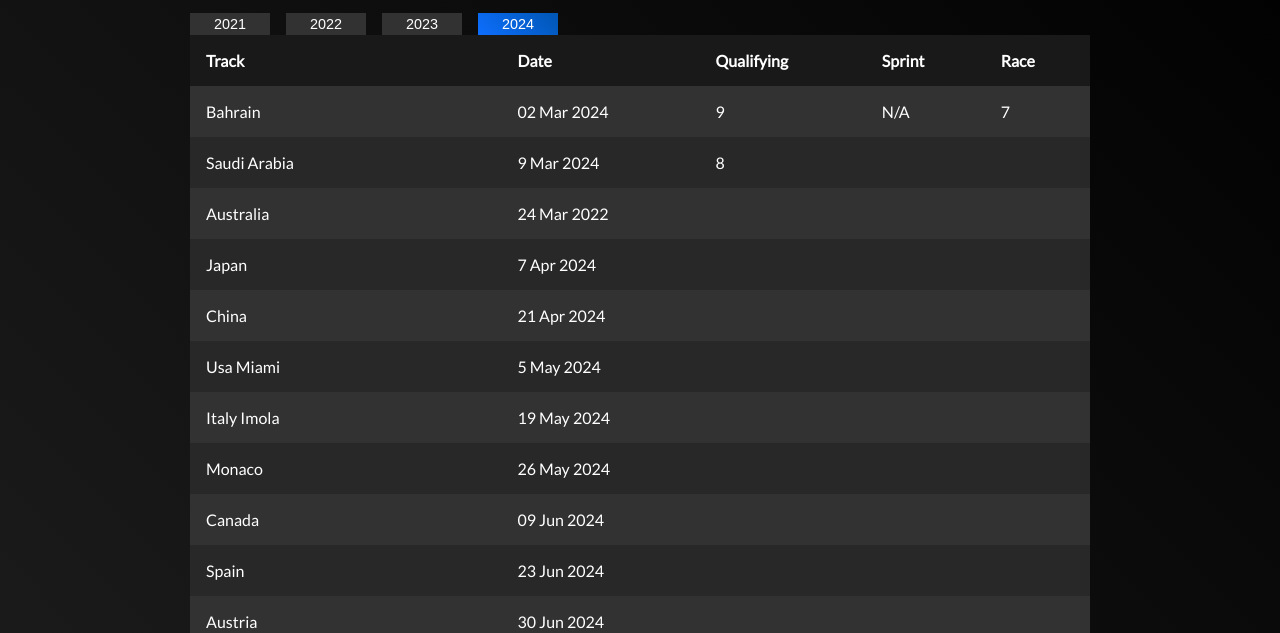
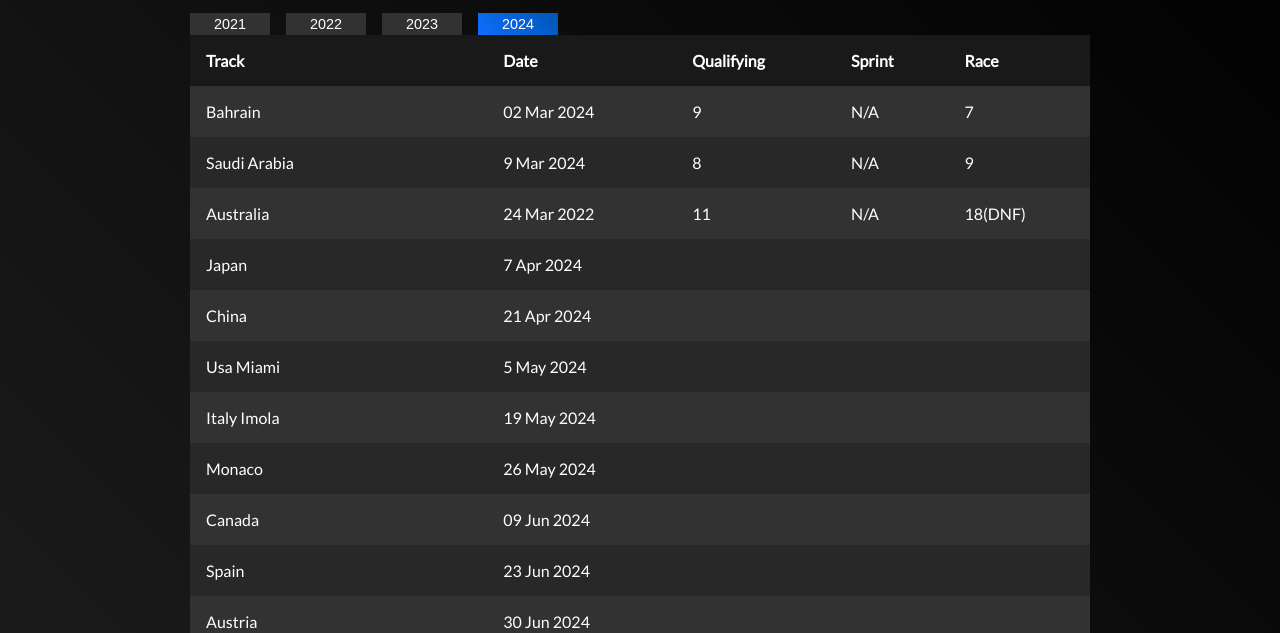
Before and after one commit to Nrotsa/Hamilton-Tracker, a plain HTML site: page index.html in a window 1280 px wide. Shown: the part 167-800 px from the top of the page. Drawn offline with Linux system fonts and the light colour scheme.

Commit message:
Update index.html

```diff
--- a/index.html
+++ b/index.html
@@ -77,15 +77,15 @@
             <td data-cell="track">Saudi Arabia</td>
             <td data-cell="date">9 Mar 2024</td>
             <td data-cell="qualifying">8</td>
-            <td data-cell="sprint"></td>
-            <td data-cell="race"></td>
+            <td data-cell="sprint">N/A</td>
+            <td data-cell="race">9</td>
           </tr>
           <tr>
             <td data-cell="track">Australia</td>
             <td data-cell="date">24 Mar 2022</td>
-            <td data-cell="qualifying"></td>
-            <td data-cell="sprint"></td>
-            <td data-cell="race"></td>
+            <td data-cell="qualifying">11</td>
+            <td data-cell="sprint">N/A</td>
+            <td data-cell="race">18(DNF)</td>
           </tr>
           <tr>
             <td data-cell="track">Japan</td>
```
